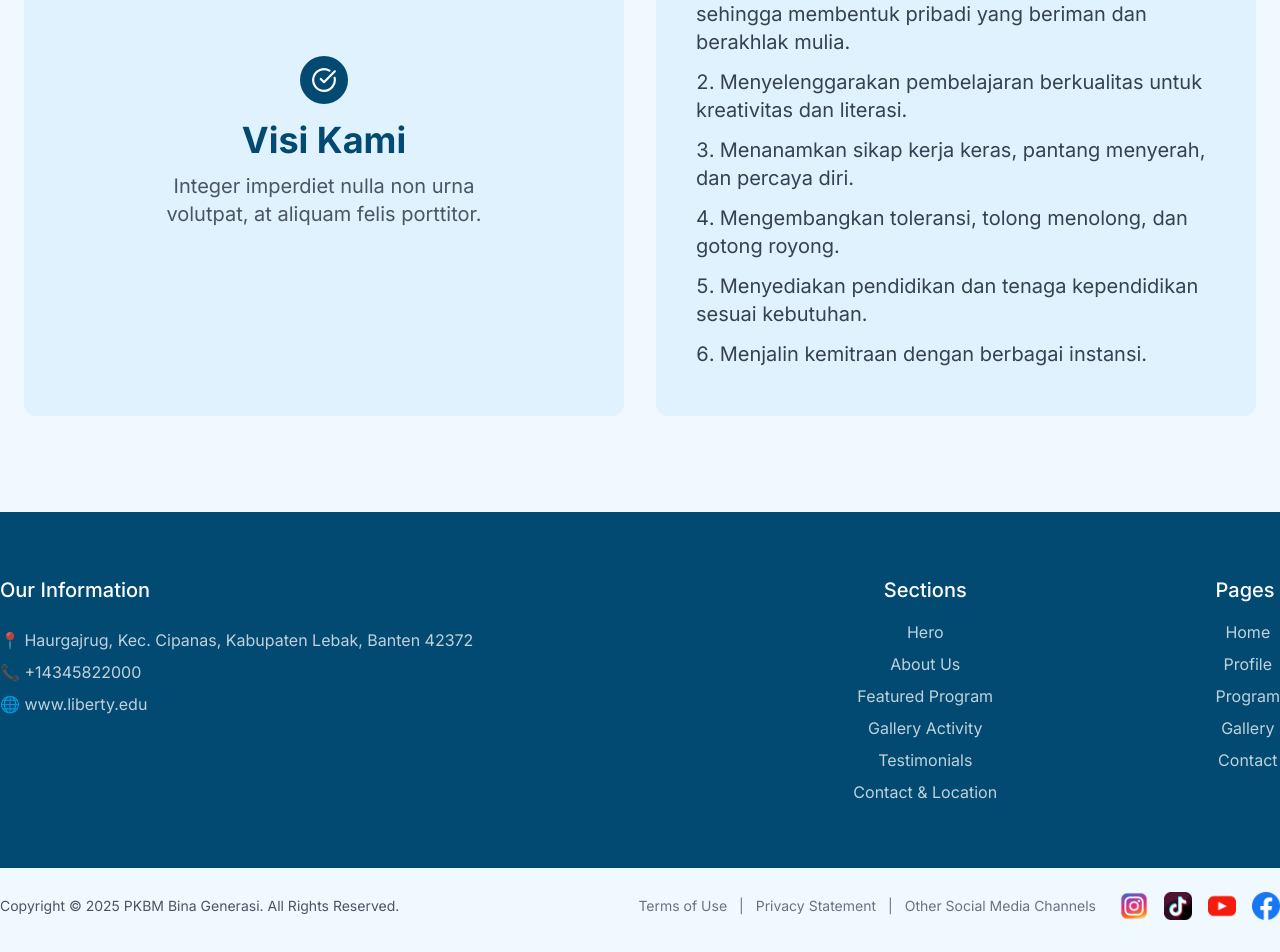
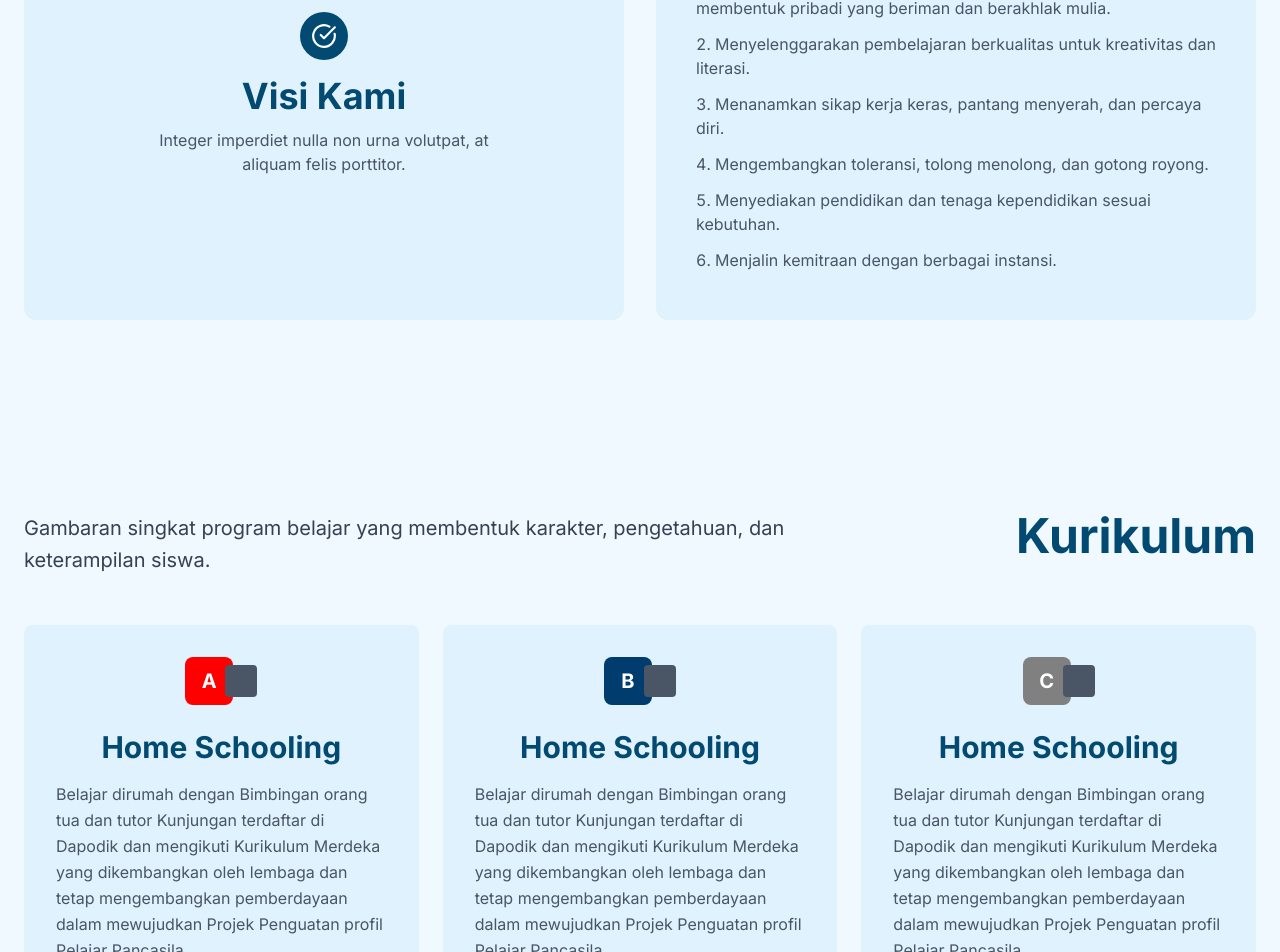
Before and after one commit to kodeintekno-dev/bima-generasi, a Next.js app: page / in a window 1280 px wide. Shown: the part 1754-2706 px from the top of the page. Built offline with nearby package versions, Linux system fonts and the light colour scheme.

Commit message:
feat: add program section

```diff
--- /dev/null
+++ b/src/app/Program.tsx
@@ -0,0 +1,74 @@
+export default function Program() {
+  const cards = [
+    {
+      letter: "A",
+      bgColor: "#FF0000",
+      title: "Home Schooling",
+      description:
+        "Belajar dirumah dengan Bimbingan orang tua dan tutor Kunjungan terdaftar di Dapodik dan mengikuti Kurikulum Merdeka yang dikembangkan oleh lembaga dan tetap mengembangkan pemberdayaan dalam mewujudkan Projek Penguatan profil Pelajar Pancasila",
+    },
+    {
+      letter: "B",
+      bgColor: "#003D6E",
+      title: "Home Schooling",
+      description:
+        "Belajar dirumah dengan Bimbingan orang tua dan tutor Kunjungan terdaftar di Dapodik dan mengikuti Kurikulum Merdeka yang dikembangkan oleh lembaga dan tetap mengembangkan pemberdayaan dalam mewujudkan Projek Penguatan profil Pelajar Pancasila",
+    },
+    {
+      letter: "C",
+      bgColor: "#808080",
+      title: "Home Schooling",
+      description:
+        "Belajar dirumah dengan Bimbingan orang tua dan tutor Kunjungan terdaftar di Dapodik dan mengikuti Kurikulum Merdeka yang dikembangkan oleh lembaga dan tetap mengembangkan pemberdayaan dalam mewujudkan Projek Penguatan profil Pelajar Pancasila",
+    },
+  ];
+
+  return (
+    <div className="w-full py-24">
+      <div className="container mx-auto px-6">
+        <div className="flex justify-between items-start mb-12">
+          <div className="max-w-3xl">
+            <p className="text-gray-700 text-base md:text-xl leading-relaxed">
+              Gambaran singkat program belajar yang membentuk karakter,
+              pengetahuan, dan keterampilan siswa.
+            </p>
+          </div>
+          <div>
+            <h2 className="text-2xl md:text-4xl lg:text-5xl font-bold text-[#024A71]">
+              Kurikulum
+            </h2>
+          </div>
+        </div>
+
+        {/* Cards */}
+        <div className="grid grid-cols-1 md:grid-cols-3 gap-6">
+          {cards.map((card, index) => (
+            <div key={index} className="bg-[#DFF2FE] rounded-lg p-8">
+              <div className="mb-6 flex items-center justify-center">
+                <div className="inline-flex items-center justify-center">
+                  <div
+                    className="w-12 h-12 rounded-lg flex items-center justify-center text-white font-bold text-xl"
+                    style={{ backgroundColor: card.bgColor }}
+                  >
+                    {card.letter}
+                  </div>
+                  <div className="w-8 h-8 bg-gray-600 -ml-2 rounded"></div>
+                </div>
+              </div>
+
+              {/* Title */}
+              <h3 className="text-xl md:text-2xl lg:text-3xl font-bold text-[#024A71] mb-4 flex items-center justify-center">
+                {card.title}
+              </h3>
+
+              {/* Description */}
+              <p className=" leading-relaxed text-gray-600 text-sm md:text-base">
+                {card.description}
+              </p>
+            </div>
+          ))}
+        </div>
+      </div>
+    </div>
+  );
+}
--- a/src/app/Vision_Mission.tsx
+++ b/src/app/Vision_Mission.tsx
@@ -20,7 +20,7 @@ export default function VisiMisi() {
         <div className="grid grid-cols-1 md:grid-cols-2 gap-8">
 
           {/* Visi */}
-          <div className="bg-sky-100 rounded-xl px-10 py-12 flex flex-col items-center justify-center text-center">
+          <div className="bg-[#DFF2FE] rounded-xl px-10 py-12 flex flex-col items-center justify-center text-center">
             <div className="w-12 h-12 rounded-full bg-[#024A71] flex items-center justify-center mb-4">
               <CheckCircle className="text-white" size={26} />
             </div>
@@ -29,25 +29,25 @@ export default function VisiMisi() {
               Visi Kami
             </h3>
 
-            <p className="text-gray-600 text-base md:text-xl max-w-sm">
+            <p className="text-gray-600 text-sm md:text-base max-w-sm">
               Integer imperdiet nulla non urna volutpat, at aliquam felis
               porttitor.
             </p>
           </div>
 
           {/* Misi */}
-          <div className="bg-sky-100 rounded-xl px-10 py-12">
+          <div className="bg-[#DFF2FE] rounded-xl px-10 py-12">
             <div className="flex items-center gap-3 mb-4">
               <div className="w-10 h-10 rounded-full bg-[#024A71] flex items-center justify-center">
                 <CheckCircle className="text-white" size={22} />
               </div>
 
-              <h3 className="text-xl md:text-3xl lg:text-4xl font-bold text-[#024A71]">
+              <h3 className="text-xl md:text-2xl lg:text-3xl font-bold text-[#024A71]">
                 Misi Kami
               </h3>
             </div>
 
-            <ol className="list-decimal list-inside space-y-3 text-gray-700 text-base md:text-xl">
+            <ol className="list-decimal list-inside space-y-3 text-gray-600 text-sm md:text-base">
               <li>
                 Mengembangkan nilai-nilai religius dan budi pekerti sehingga
                 membentuk pribadi yang beriman dan berakhlak mulia.
--- a/src/app/page.tsx
+++ b/src/app/page.tsx
@@ -4,6 +4,7 @@ import About from "./About";
 import Footer from "@/components/Footer";
 import Navbar from "@/components/Navbar";
 import VisionMission from "./Vision_Mission";
+import Program from "./Program";
 
 export default function Home() {
   return (
@@ -12,6 +13,7 @@ export default function Home() {
       <Hero />
       <About />
       <VisionMission />
+      <Program />
       <Footer/>
     </>
   );
```
